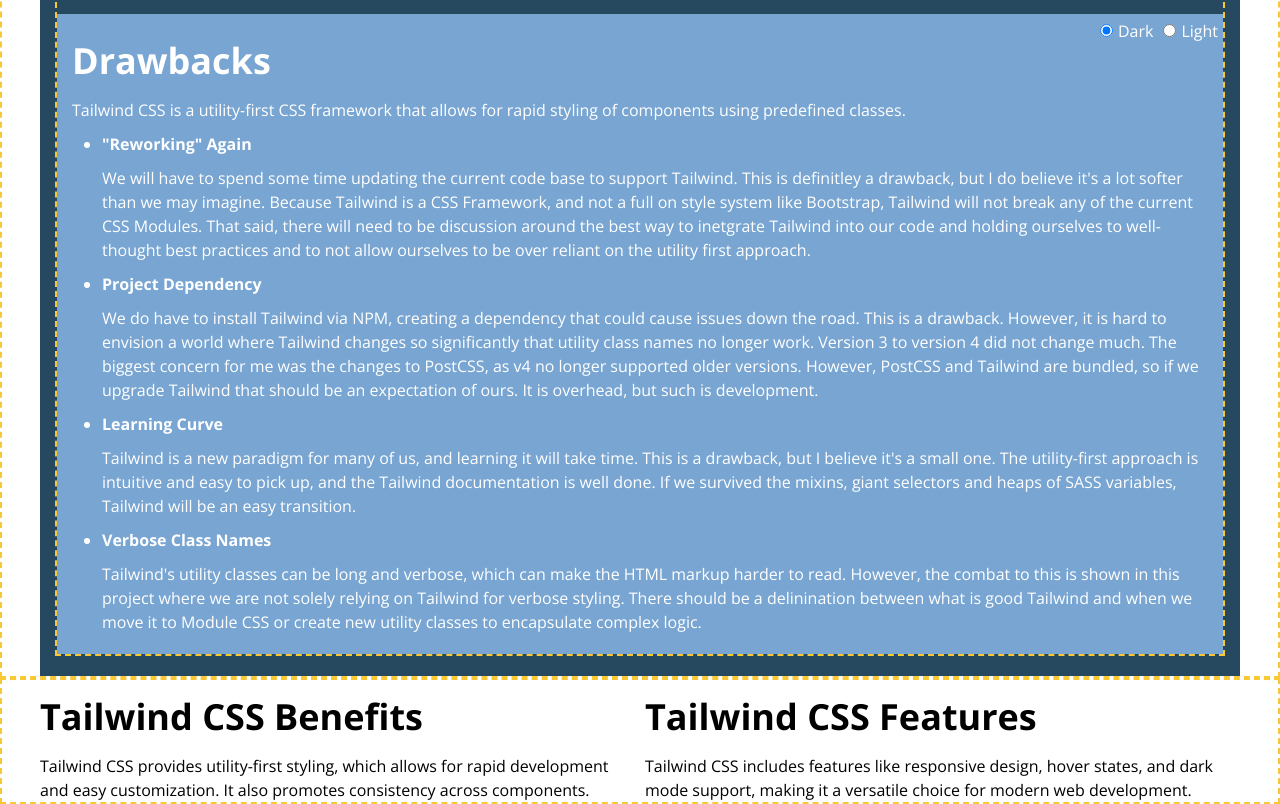
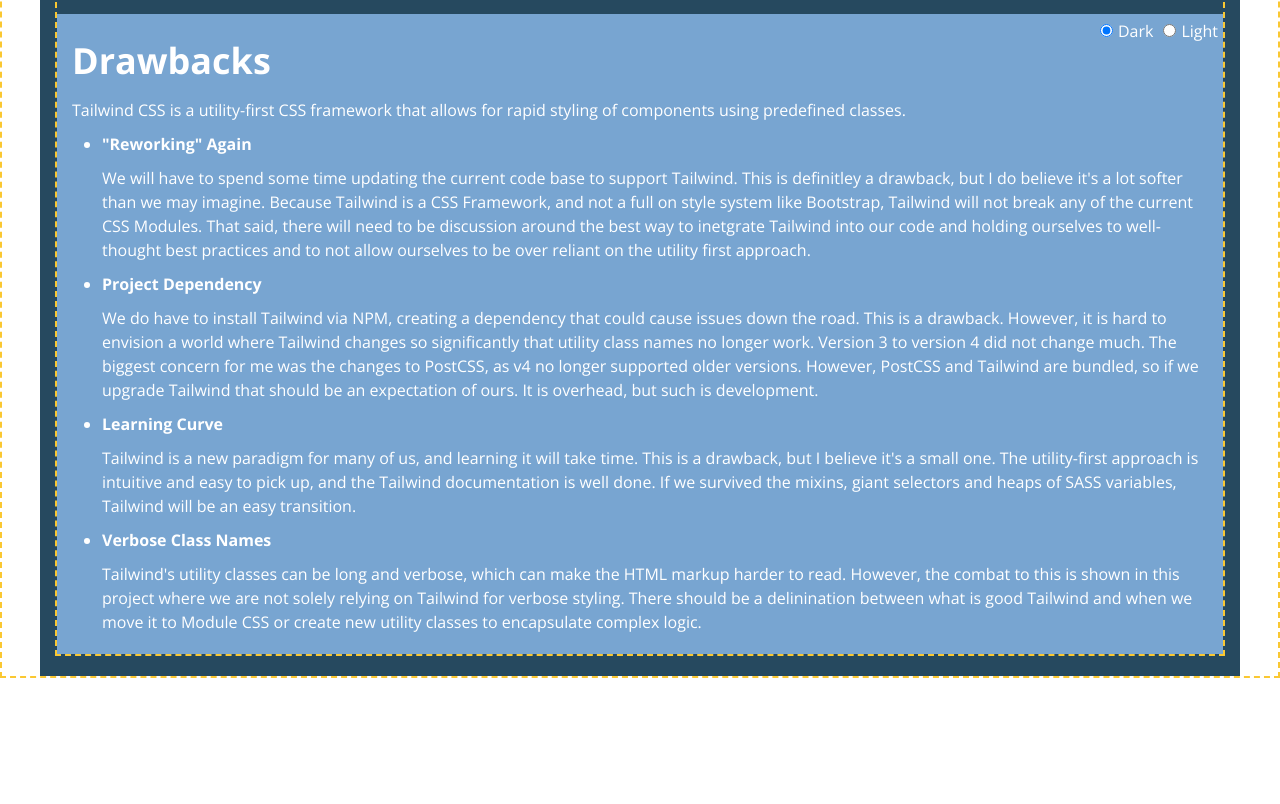
Before and after one commit to unumux/tw-casestudy, a Next.js app: page / in a window 1280 px wide. Shown: the part 2834-3638 px from the top of the page. After the commit the page ends 3512 px from the top, so only its background shows below. Built offline with nearby package versions, Linux system fonts and the light colour scheme.

Commit message:
Removed unushed sections

```diff
--- a/src/pages/index.tsx
+++ b/src/pages/index.tsx
@@ -393,16 +393,6 @@
               </Highlight>
             </Content>
           </Frame>
-          <Frame type="two-col">
-            <Content
-              heading="Tailwind CSS Benefits"
-              content="Tailwind CSS provides utility-first styling, which allows for rapid development and easy customization. It also promotes consistency across components."
-            ></Content>
-            <Content
-              heading="Tailwind CSS Features"
-              content="Tailwind CSS includes features like responsive design, hover states, and dark mode support, making it a versatile choice for modern web development."
-            ></Content>
-          </Frame>
         </section>
       </main>
     </>
```
